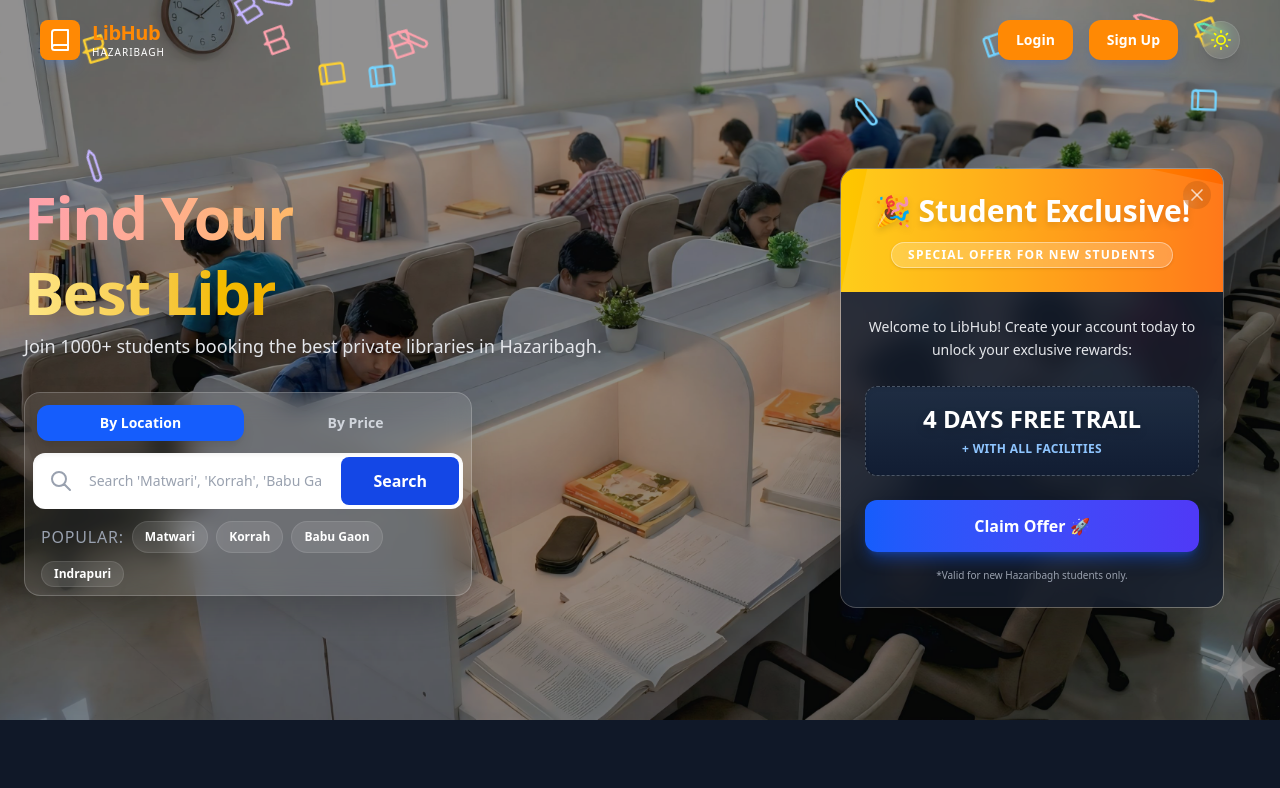
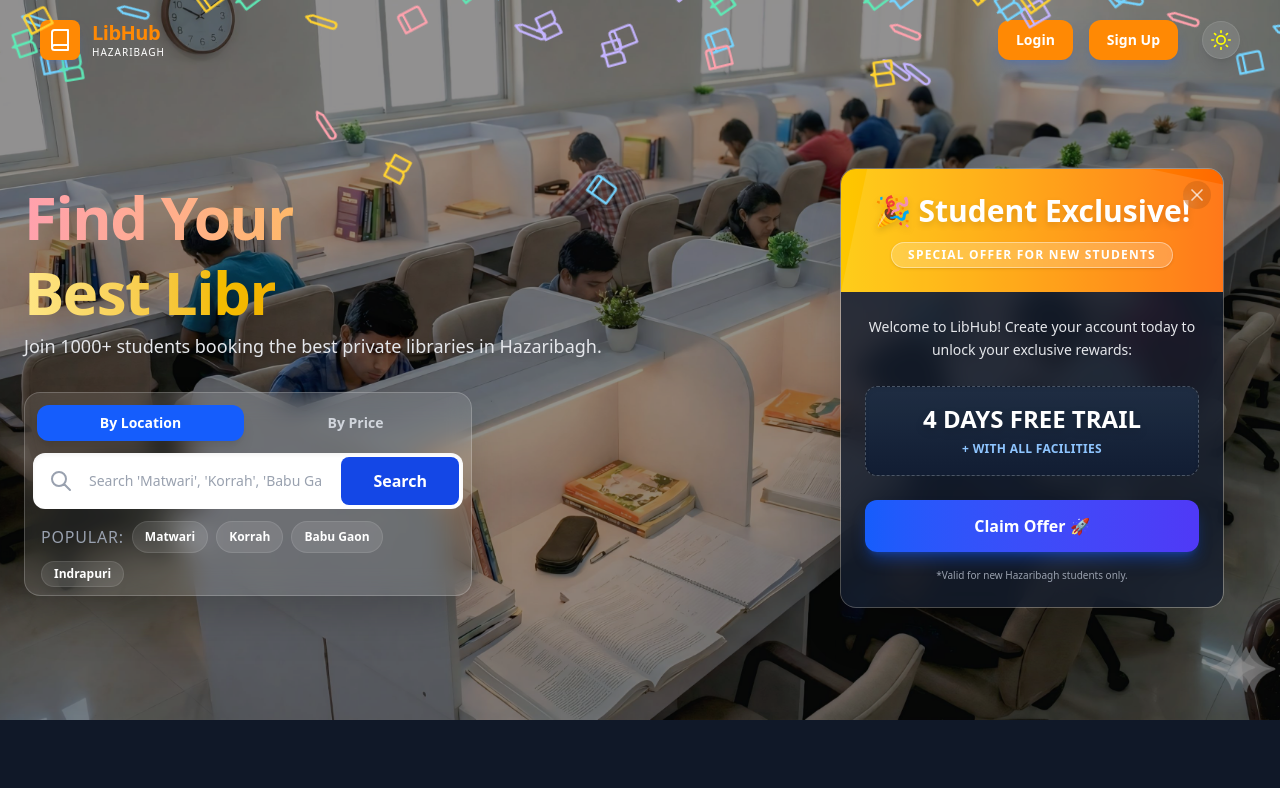
Before and after one commit to Siddhantkr19/Hazaribagh-Library-Frontend, a React (Vite) app in the folder library-frontend/: page / in a window 1280 px wide. Shown: the top 788 px of the page. Built offline with nearby package versions, Linux system fonts and the light colour scheme.

Commit message:
Add footer component ; Add fallingBackground in  whole website .

```diff
--- a/library-frontend/src/App.jsx
+++ b/library-frontend/src/App.jsx
@@ -7,12 +7,25 @@ import Home from "./pages/Home";
 import Booking from "./pages/Booking";
 import Dashboard from "./pages/Dashboard";
 import AllLibraries from "./pages/AllLibraries";
+import LibraryDetails from './pages/LibraryDetails';
+import Footer from './components/Footer';
+import FallingBackground from './components/FallingBackground';
 function App() {
   return (
     <Router>
-      <div className="min-h-screen bg-white dark:bg-gray-900 transition-colors duration-300 font-sans">
-        <Navbar />
+     {/* Main Container */}
+      <div className="min-h-screen bg-white dark:bg-gray-900 transition-colors duration-300 font-sans relative">
 
+        {/* 2. GLOBAL BACKGROUND LAYER */}
+        {/* 'fixed' ensures it stays on screen even when scrolling. 'z-0' puts it behind everything. */}
+        <div className="fixed inset-0 z-15 pointer-events-none">
+           <FallingBackground />
+        </div>
+
+        {/* 3. CONTENT LAYER */}
+        {/* 'relative' and 'z-10' ensure your buttons and text sit ON TOP of the falling background */}
+        <div className="relative z-10">
+          <Navbar />
         <Routes>
           <Route path="/" element={<Home />} />
           <Route path="/book/:id" element={<Booking />} />
@@ -21,9 +34,11 @@ function App() {
           <Route path="/signup" element={<Signup />} />
           <Route path="/history" element={<PaymentHistory />} />
           <Route path="/libraries" element={<AllLibraries />} />
+          <Route path="/libraries/:id" element={<LibraryDetails />} />
         </Routes>
       </div>
-
+      <Footer />
+      </div>
     </Router>
   );
 }
```
